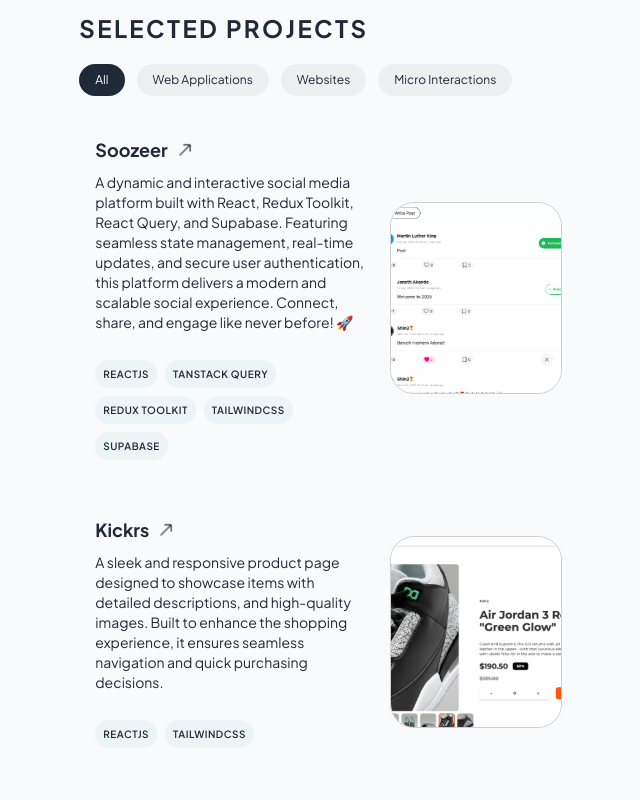
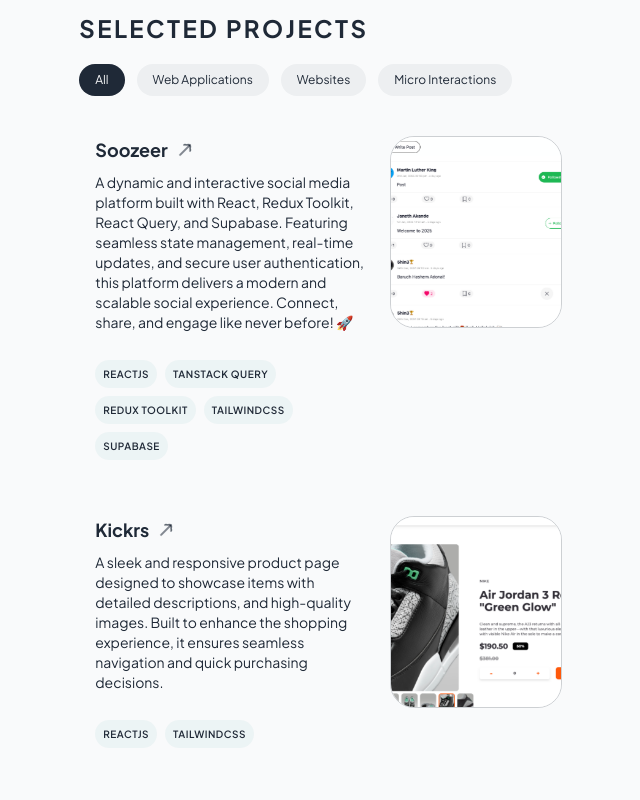
Before and after one commit to AkhatorEnosa/my_portfolio, a React (Vite) app: page / in a window 1280 px wide. Shown: the part 1300-2100 px from the top of the page, without its empty margins (606-1246 px from the left). Built offline with nearby package versions, Linux system fonts and the light colour scheme.

Commit message:
Section sync with nav links

```diff
--- a/src/components/ProjectCard.tsx
+++ b/src/components/ProjectCard.tsx
@@ -30,7 +30,7 @@ const ProjectCard = ({ title, desc, tech, url, imgSrc }: ProjectCardProps) => {
                 </div>
                 {/* <a href={url} target="_blank" className="text-sm text-[#FF6B6B]">View Project</a> */}
             </div>
-            <div className="w-full md:w-fit md:h-full md:col-span-2 flex justify-center items-center">
+            <div className="w-full md:w-fit md:h-full md:col-span-2 flex justify-center items-start">
               <div className="w-full h-48 dark:border-[#f9fafb]/20 rounded-lg md:rounded-3xl border-[1px] border-[#1f2937]/20 overflow-hidden">
                   <img src={imgSrc} alt="Soozeer" className="w-full h-full object-cover scale-125 group-hover:scale-100 transition-transform duration-300"/>
               </div>
--- a/src/context/AppContext.tsx
+++ b/src/context/AppContext.tsx
@@ -24,14 +24,15 @@ const originUrl = location.href;
 const splitUrl = originUrl.split("/");
 const lastPartOfUrl = splitUrl[splitUrl.length - 1]
 const result = lastPartOfUrl.slice(1)
+  localStorage.setItem("section", result)
 // location.href = originUrl + "/#" + selectedSection
-console.log(lastPartOfUrl.slice(1))
+console.log(result)
 
 
 
 export function AppProvider({ children } : { children: ReactNode }) {
     const [theme, setTheme] = useState(localStorage.getItem('theme') || 'light')
-    const [selectedSection, setSelectedSection] = useState(result === '' ? result : localStorage.getItem('section') || '')
+    const [selectedSection, setSelectedSection] = useState(localStorage.getItem('section') || '')
     const [groupBy, setGroupBy] = useState("all")
 
     const themeHandler = () => {
```
